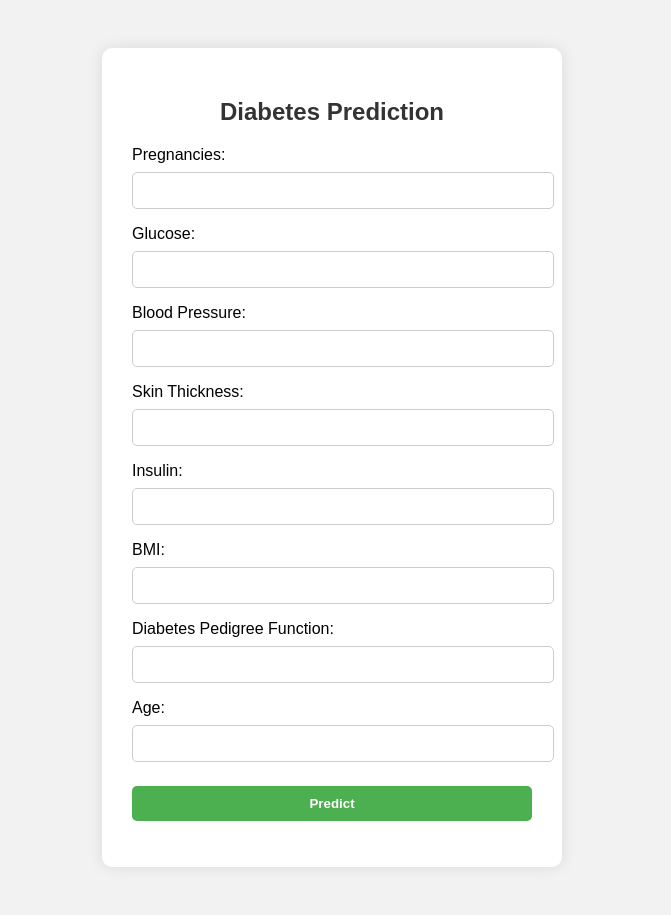
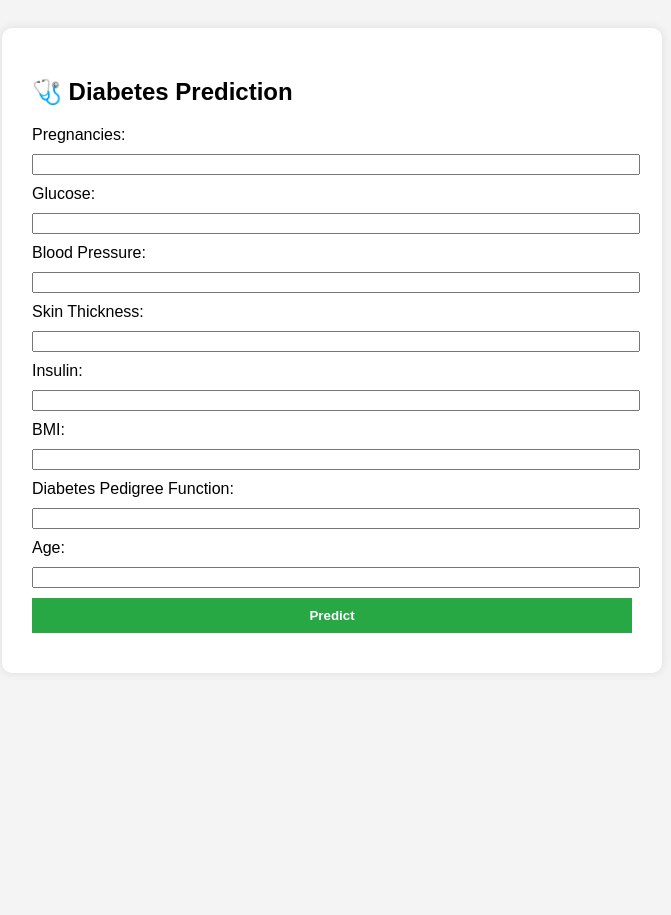
Before and after one commit to ChrisrineAndrea248/Diabetes-model-202211732, a Flask app: page / in a window 1280 px wide. Shown: the whole page, without its empty margins (308-979 px from the left). After the commit the page ends 633 px from the top, so only its background shows below. Run offline with Flask 3, Linux system fonts and the light colour scheme; parts of the project's set-up code (start-up, migrations or seed data) failed here and were passed over.

Commit message:
update app and index to the latest commit

```diff
--- a/app.py
+++ b/app.py
@@ -3,37 +3,44 @@ import numpy as np
 import joblib
 import os
 
-# Load the model and scaler
+# Load model and scaler
 model = joblib.load("diabetes_model.pkl")
-scaler = joblib.load("scaler-for-render.pkl")
+scaler = joblib.load("scaler.pkl")
 
 app = Flask(__name__)
 
 @app.route("/", methods=["GET", "POST"])
 def index():
     result = None
+    probability = None
+    input_data = {}
+
     if request.method == "POST":
         try:
-            # Collect input features from form
-            features = [
-                float(request.form["Pregnancies"]),
-                float(request.form["Glucose"]),
-                float(request.form["BloodPressure"]),
-                float(request.form["SkinThickness"]),
-                float(request.form["Insulin"]),
-                float(request.form["BMI"]),
-                float(request.form["DiabetesPedigreeFunction"]),
-                float(request.form["Age"])
-            ]
+            # Get user input
+            input_data = {
+                "Pregnancies": float(request.form["Pregnancies"]),
+                "Glucose": float(request.form["Glucose"]),
+                "BloodPressure": float(request.form["BloodPressure"]),
+                "SkinThickness": float(request.form["SkinThickness"]),
+                "Insulin": float(request.form["Insulin"]),
+                "BMI": float(request.form["BMI"]),
+                "DiabetesPedigreeFunction": float(request.form["DiabetesPedigreeFunction"]),
+                "Age": float(request.form["Age"]),
+            }
 
-            # Preprocess and predict
-            input_data = scaler.transform([features])
-            prediction = model.predict(input_data)[0]
+            features = list(input_data.values())
+            final_input = scaler.transform([features])
+
+            prediction = model.predict(final_input)[0]
+            probability = model.predict_proba(final_input)[0][1]  # probability of class 1
+
             result = "Diabetic" if prediction == 1 else "Not Diabetic"
-        except:
-            result = "Invalid input. Please enter valid numeric values."
 
-    return render_template("index.html", result=result)
+        except Exception as e:
+            result = f"Error: {str(e)}"
+
+    return render_template("index.html", result=result, input_data=input_data, probability=probability)
 
 if __name__ == "__main__":
     port = int(os.environ.get("PORT", 5000))
--- a/templates/index.html
+++ b/templates/index.html
@@ -2,64 +2,34 @@
 <html>
 <head>
     <title>Diabetes Prediction</title>
+    <script src="https://cdn.jsdelivr.net/npm/chart.js"></script>
     <style>
-        body {
-            font-family: Arial;
-            background: #f2f2f2;
-            padding: 40px;
-        }
-        .container {
-            background: white;
-            padding: 30px;
-            border-radius: 10px;
-            width: 400px;
-            margin: auto;
-            box-shadow: 0 0 15px rgba(0,0,0,0.1);
-        }
-        h2 {
-            text-align: center;
-            color: #333;
-        }
-        input[type="number"], input[type="submit"] {
-            width: 100%;
-            padding: 10px;
-            margin-top: 8px;
-            margin-bottom: 16px;
-            border-radius: 5px;
-            border: 1px solid #ccc;
-        }
-        input[type="submit"] {
-            background-color: #4CAF50;
-            color: white;
-            border: none;
-            font-weight: bold;
-        }
-        .result {
-            text-align: center;
-            font-size: 1.2em;
-            color: #000;
-            margin-top: 20px;
-        }
+        body { font-family: Arial; background: #f4f4f4; padding: 20px; }
+        .container { max-width: 600px; margin: auto; background: white; padding: 30px; border-radius: 10px; box-shadow: 0 0 10px rgba(0,0,0,0.1); }
+        input, label { display: block; width: 100%; margin-bottom: 10px; }
+        input[type="submit"] { background: #28a745; color: white; border: none; padding: 10px; font-weight: bold; cursor: pointer; }
+        .result-box { margin-top: 20px; padding: 15px; border-radius: 5px; background: #e9f7ef; border-left: 5px solid #28a745; }
+        .risk-chart { width: 100%; height: 200px; margin-top: 20px; }
     </style>
 </head>
 <body>
     <div class="container">
-        <h2>Diabetes Prediction</h2>
+        <h2>🩺 Diabetes Prediction</h2>
         <form method="POST">
             <label>Pregnancies:</label>
-            <input type="number" name="Pregnancies" required>
+            <input type="number" name="Pregnancies" step="any" required>
 
             <label>Glucose:</label>
-            <input type="number" name="Glucose" required>
+            <input type="number" name="Glucose" step="any" required>
 
             <label>Blood Pressure:</label>
-            <input type="number" name="BloodPressure" required>
+            <input type="number" name="BloodPressure" step="any" required>
 
             <label>Skin Thickness:</label>
-            <input type="number" name="SkinThickness" required>
+            <input type="number" name="SkinThickness" step="any" required>
 
             <label>Insulin:</label>
-            <input type="number" name="Insulin" required>
+            <input type="number" name="Insulin" step="any" required>
 
             <label>BMI:</label>
             <input type="number" name="BMI" step="any" required>
@@ -68,14 +38,48 @@
             <input type="number" name="DiabetesPedigreeFunction" step="any" required>
 
             <label>Age:</label>
-            <input type="number" name="Age" required>
+            <input type="number" name="Age" step="any" required>
 
             <input type="submit" value="Predict">
         </form>
+
         {% if result %}
-            <div class="result">
-                <strong>Prediction: {{ result }}</strong>
+            <div class="result-box">
+                <h3> Prediction Result: <strong>{{ result }}</strong></h3>
+                {% if probability %}
+                    <p> Risk Probability: <strong>{{ (probability * 100) | round(2) }}%</strong></p>
+                {% endif %}
+                <p><strong>Entered Values:</strong></p>
+                <ul>
+                    {% for key, value in input_data.items() %}
+                        <li>{{ key }}: {{ value }}</li>
+                    {% endfor %}
+                </ul>
             </div>
+
+            {% if probability is not none %}
+            <canvas id="riskChart" class="risk-chart"></canvas>
+            <script>
+                var ctx = document.getElementById('riskChart').getContext('2d');
+                var riskValue = {{ (probability * 100) | round(2) }};
+                new Chart(ctx, {
+                    type: 'bar',
+                    data: {
+                        labels: ['Risk %'],
+                        datasets: [{
+                            label: 'Diabetes Risk',
+                            data: [riskValue],
+                            backgroundColor: riskValue > 70 ? 'red' : (riskValue > 40 ? 'orange' : 'green'),
+                        }]
+                    },
+                    options: {
+                        scales: {
+                            y: { beginAtZero: true, max: 100 }
+                        }
+                    }
+                });
+            </script>
+            {% endif %}
         {% endif %}
     </div>
 </body>
```
Also changed, not shown: 2 other files.
